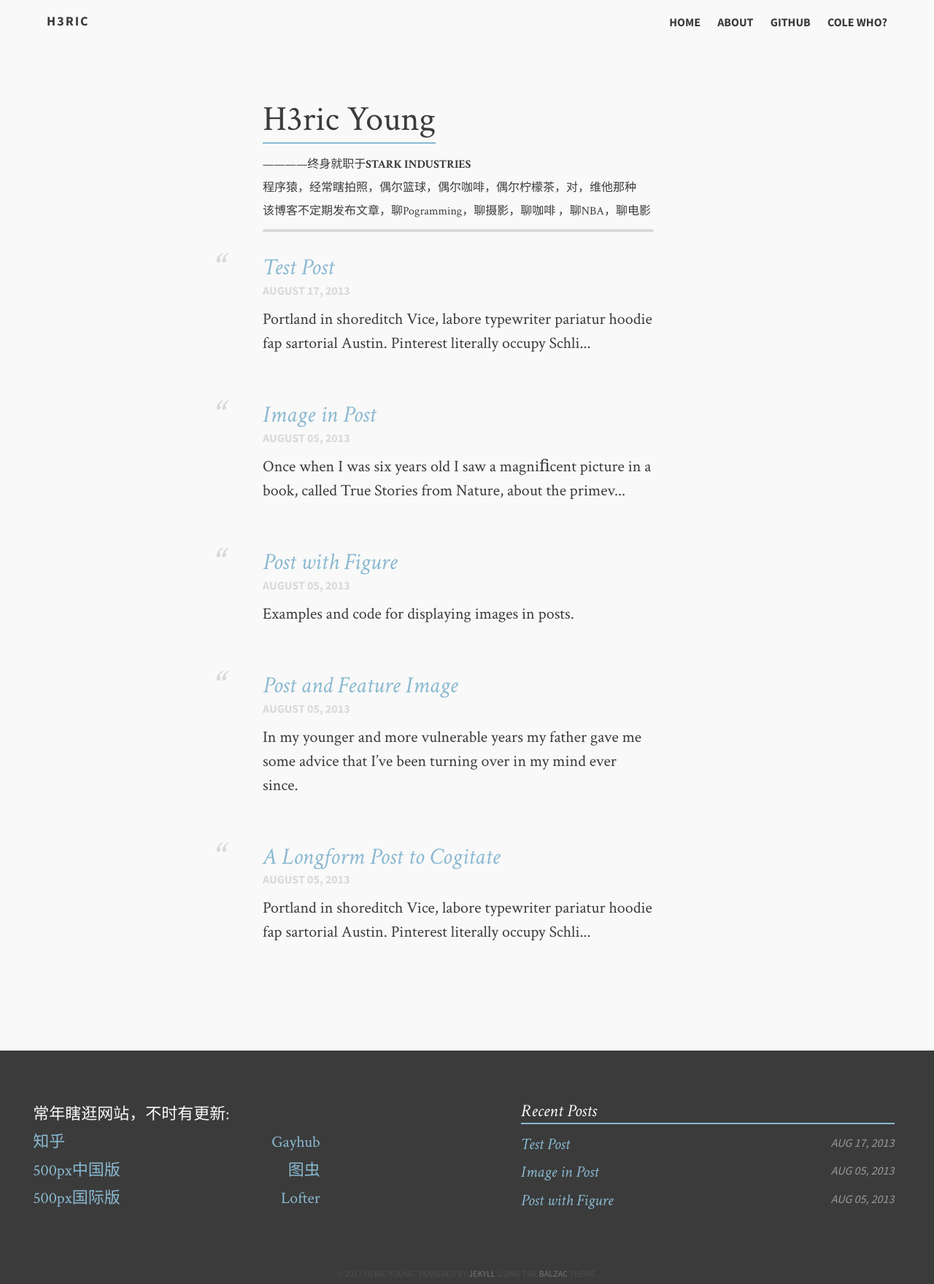
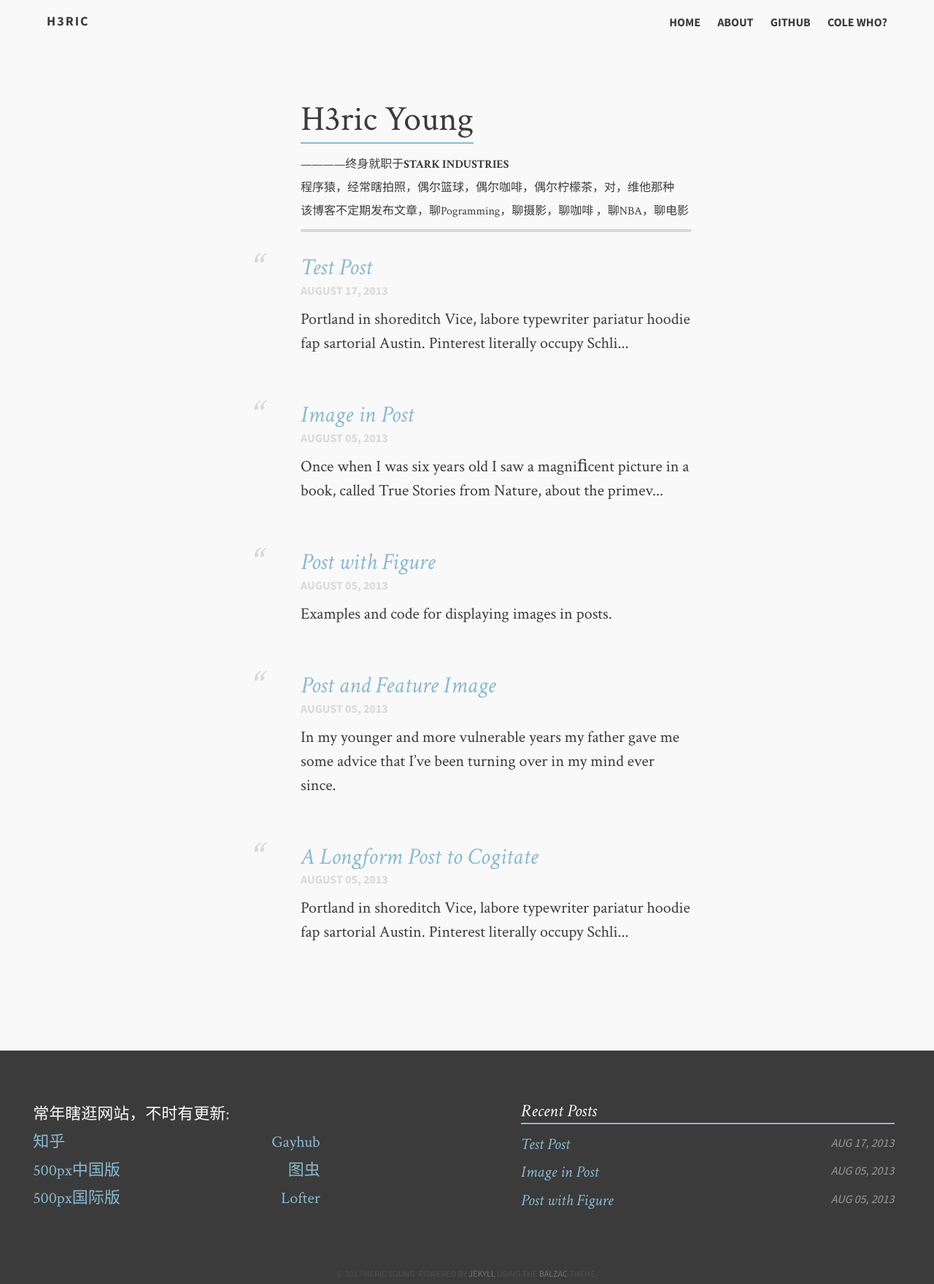
Before and after one commit to HericYoung/Blog, a Jekyll site: the page built from index.md, in a window 1280 px wide. Shown: the whole page at 73% size. Built offline with Jekyll 4.4.1, drawn with Linux system fonts in a browser that asks for light colours.

Commit message:
no message

```diff
--- a/_layouts/home.html
+++ b/_layouts/home.html
@@ -3,7 +3,7 @@
     <div id='bump'>
         <section class="article archive">
           <article class="archive-wrap">
-              <ol class="post-list" style="margin-left: 15%">
+              <ol class="post-list">
                 <lh>
                   <h2 style="margin-bottom: 30px"><span class="bb">{{ page.title }}</span></h2>
                 </lh>
```
